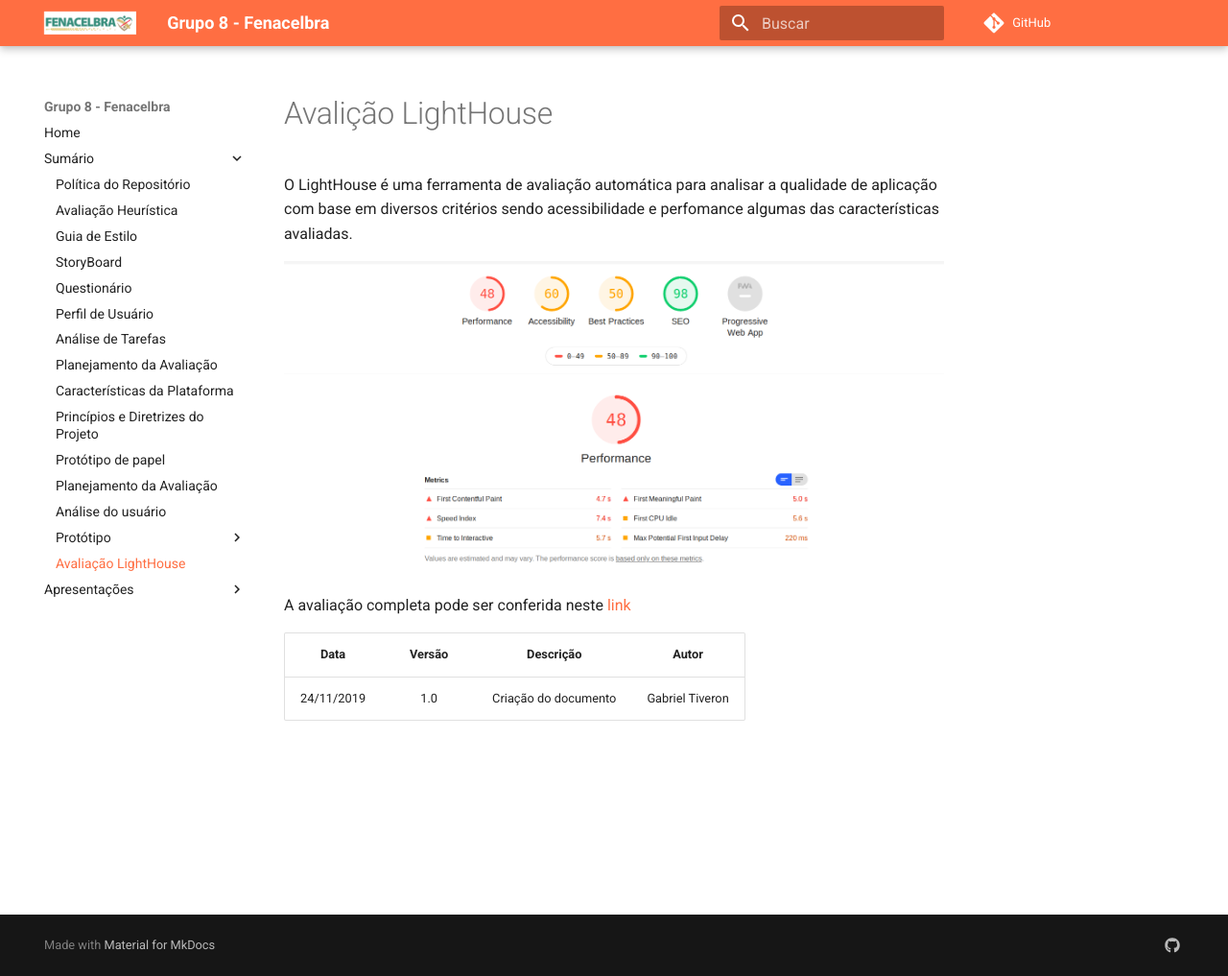
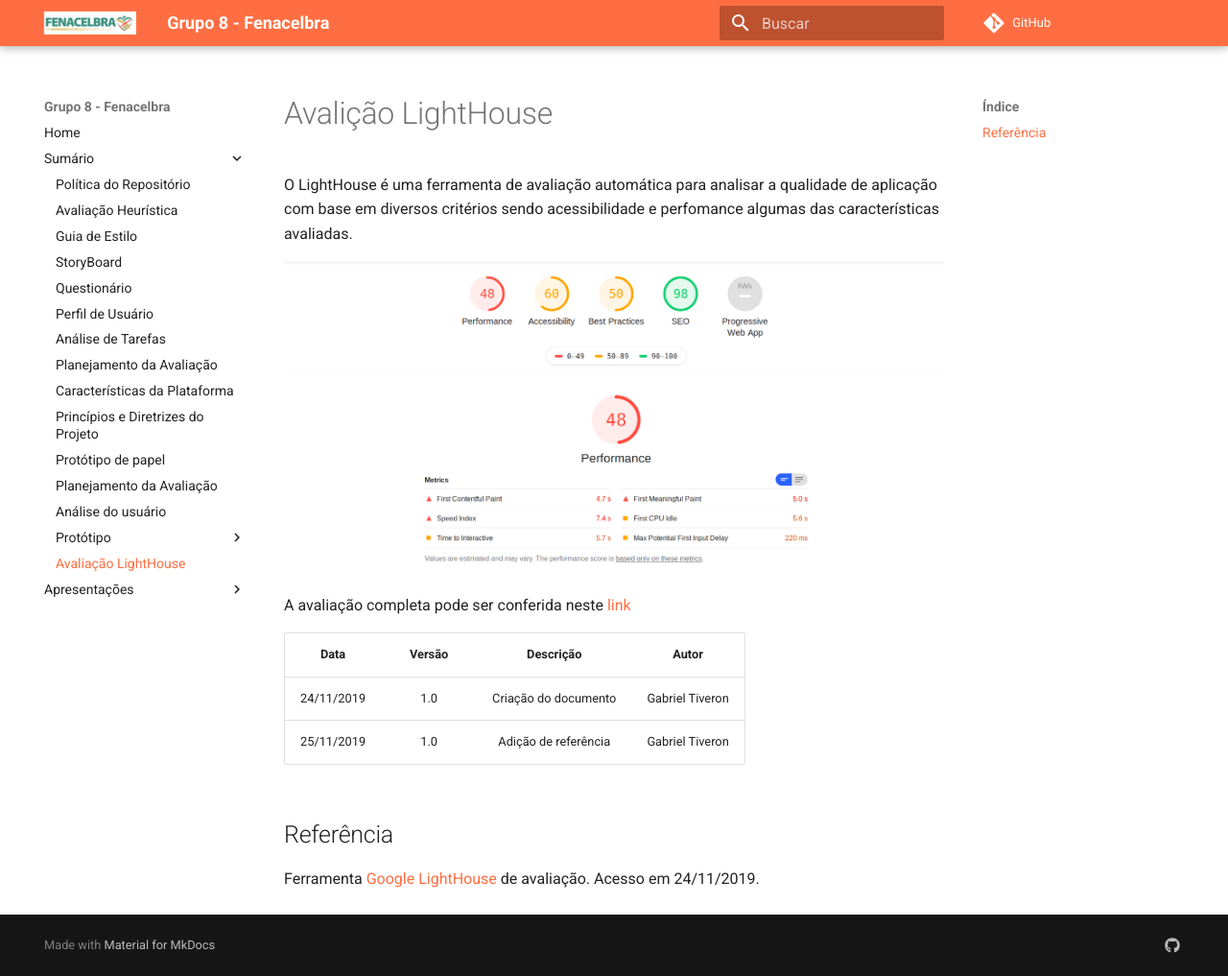
Before and after one commit to Interacao-Humano-Computador/2019.2-FENALCEBRA, an MkDocs documentation site: the page built from docs/sumario/avaliacao_lighthouse.md, in a window 1280 px wide and 1017 px high. Shown: the whole window at 96% size. Built offline with MkDocs 1.6.1 and Material for MkDocs 9.7.7, drawn with Linux system fonts in a browser that asks for light colours; comment, search, counter and statistics services are not loaded.

Commit message:
adição de referencias

```diff
--- a/docs/sumario/avaliacao_lighthouse.md
+++ b/docs/sumario/avaliacao_lighthouse.md
@@ -12,3 +12,8 @@ A avaliação completa pode ser conferida neste [link](../assets/fenacelbra_ligh
 |Data|Versão|Descrição|Autor|
 |:--:|:----:|:-------:|:---:|
 |24/11/2019|1.0|Criação do documento|Gabriel Tiveron|
+|25/11/2019|1.0|Adição de referência|Gabriel Tiveron|
+
+## Referência
+
+Ferramenta [Google LightHouse](https://developers.google.com/web/tools/lighthouse) de avaliação. Acesso em 24/11/2019.
```
